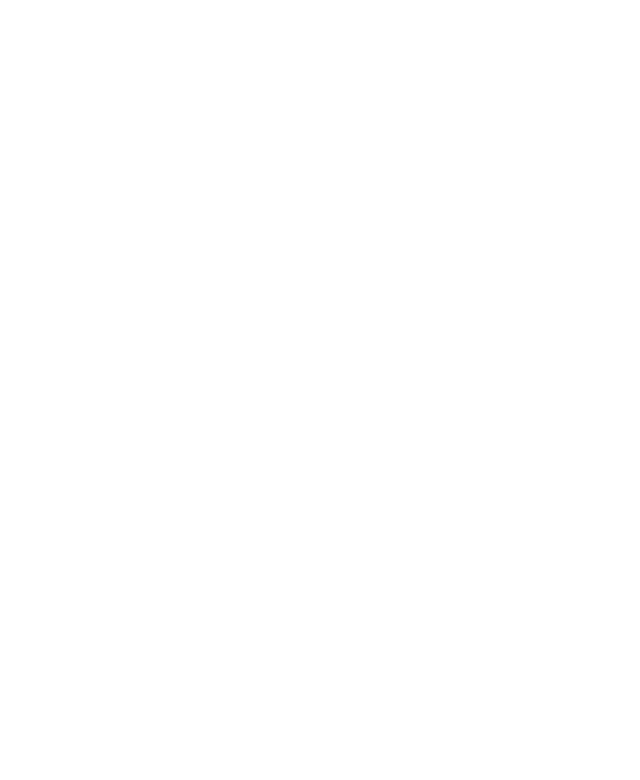
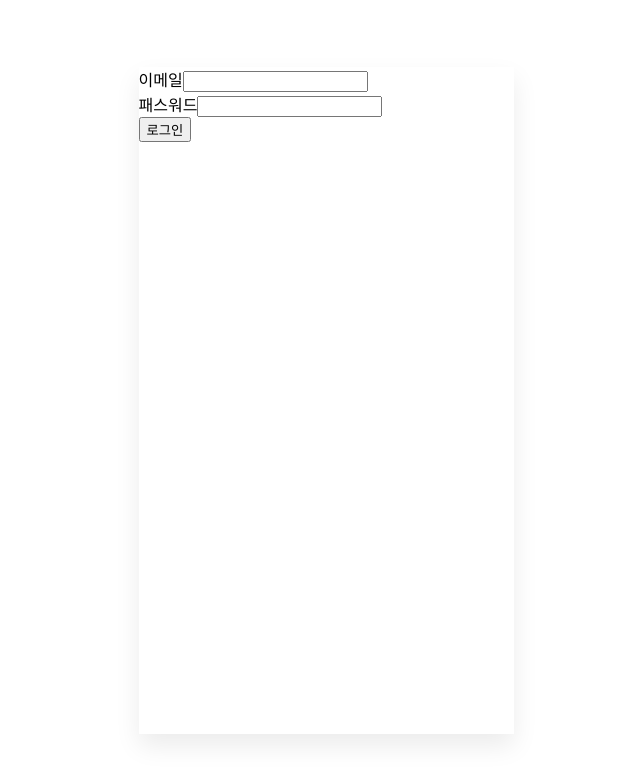
Before and after one commit to Dayeon0820/likelion-campus-hackathon-frontend, a React (Create React App) app: page /EmailLogin in a window 1280 px wide. Before the commit this address had no page. Shown: the top 780 px of the page, without its empty margins (314-954 px from the left). Built offline with nearby package versions, Linux system fonts and the light colour scheme.

Commit message:
로그인 구현

```diff
--- a/src/App.js
+++ b/src/App.js
@@ -4,6 +4,7 @@ import React from "react";
 import { BrowserRouter as Router, Route, Routes } from "react-router-dom";
 import Login from "./login/login";
 import Signup1 from "./signup/signup";
+import Login_email from "./login/login_email";
 
 function App() {
   return (
@@ -11,6 +12,7 @@ function App() {
       <Routes>
         <Route path="/" element={<Login />} />
         <Route path="/signup1" element={<Signup1 />} />
+        <Route path="/EmailLogin" element={<Login_email />} />
       </Routes>
     </Router>
   );
--- a/src/login/login.jsx
+++ b/src/login/login.jsx
@@ -1,19 +1,23 @@
 import React from "react";
-import { Link } from "react-router-dom";
+import { Link, useNavigate } from "react-router-dom";
 import { useState } from "react";
 import { useEffect } from "react";
 import "../App.css";
 import "./login.css";
 
 function Login() {
+  const navigate = useNavigate();
+  const gotoLogin = () => navigate("/EmailLogin");
   return (
     <div id="mobile-view">
       <div id="login-container">
         <h1 id="logo">로고</h1>
         <div id="login_btnBox">
           <Link to="/signup1">회원가입 하기</Link>
-          <button className="loginBtn">카카오톡 로그인</button>
-          <button className="loginBtn">이메일 로그인</button>
+
+          <button className="loginBtn" onClick={gotoLogin}>
+            이메일 로그인
+          </button>
         </div>
       </div>
     </div>
--- /dev/null
+++ b/src/login/login_email.jsx
@@ -0,0 +1,79 @@
+import React from "react";
+import { FontAwesomeIcon } from "@fortawesome/react-fontawesome";
+import { faChevronLeft, faCheck } from "@fortawesome/free-solid-svg-icons";
+import { Link, useNavigate } from "react-router-dom";
+import { useState } from "react";
+import { useEffect } from "react";
+import "../App.css";
+
+function Login_email() {
+  const [password, setPassword] = useState("");
+  const [email, setEmail] = useState("");
+  const onLogin = async (e) => {
+    e.preventDefault();
+    const loginDTO = {
+      email: email,
+      password: password,
+    };
+    console.log(loginDTO);
+    if (!email || !password) {
+      alert("모든 입력칸을 채워주십시오");
+      return;
+    } else {
+      try {
+        const response = await fetch(baseURL, {
+          method: "POST",
+          headers: {
+            "Content-Type": "application/json",
+          },
+          body: JSON.stringify(loginDTO),
+        });
+
+        if (!response.ok) {
+          if (response.status === 400) {
+            alert("아이디 또는 패스워드가 틀렸습니다.");
+            return;
+          } else {
+            alert("로그인에 실패했습니다.");
+            return;
+          }
+        }
+
+        const data = await response.json();
+        console.log("response received", data);
+        localStorage.setItem("token", data.access_token);
+        localStorage.setItem("refresh_token", data.refresh_token);
+        alert("추카포카^^&&~**% 로그인 성공");
+      } catch (error) {
+        console.error("Error occurred during login:", error);
+        alert("Error occurred " + error.message);
+      }
+    }
+  };
+  const baseURL = "http://sangsang2.kr:8080/api/member/login";
+  return (
+    <div id="mobile-view">
+      <form onSubmit={onLogin}>
+        <div>
+          <span>이메일</span>
+          <input
+            type="email"
+            required
+            onChange={(e) => setEmail(e.target.value)}
+          />
+        </div>
+        <div>
+          <span>패스워드</span>
+          <input
+            type="password"
+            required
+            onChange={(e) => setPassword(e.target.value)}
+          />
+        </div>
+        <button type="submit">로그인</button>
+      </form>
+    </div>
+  );
+}
+
+export default Login_email;
--- a/src/signup/signup.jsx
+++ b/src/signup/signup.jsx
@@ -14,7 +14,36 @@ function Signup1() {
   const [email, setEmail] = useState("");
   const [rePassW, setRePassW] = useState("");
   const [Verif, setVerif] = useState("");
+  const [buttonTxt, setButtonTxt] = useState("인증코드 받기");
+  const [isButtonDisabled, setIsButtonDisabled] = useState(false);
+  const [count, setCount] = useState(30);
+  const [isCounting, setIsCounting] = useState(false);
+
+  useEffect(() => {
+    //30초 카운트 다운
+    let intervalId;
+    if (isCounting) {
+      intervalId = setInterval(() => setCount((current) => current - 1), 1000);
+    }
+    if (count === 0) {
+      clearInterval(intervalId);
+      setIsCounting(false);
+      setButtonTxt("인증 번호 재발급");
+      setIsButtonDisabled(false);
+      setCount(30);
+    }
+    return () => clearInterval(intervalId);
+  }, [isCounting, count]);
+
+  useEffect(() => {
+    // count가 변할 때마다 버튼 텍스트 업데이트
+    if (isCounting && count > 0) {
+      setButtonTxt(`${count}초 후 재발급 가능`);
+    }
+  }, [count, isCounting]);
+
   const getVerifEmail = async (e) => {
+    //인증번호 api 불러오기
     e.preventDefault();
     const baseURL = "http://sangsang2.kr:8080/api/member/send-verification";
     if (!email) {
@@ -25,6 +54,9 @@ function Signup1() {
         email: email,
       };
       console.log(verifDTO);
+      setIsButtonDisabled(true); // 버튼 비활성화
+      setIsCounting(true);
+
       try {
         const response = await fetch(baseURL, {
           method: "POST",
@@ -48,6 +80,7 @@ function Signup1() {
     }
   };
   const onSignup = async (e) => {
+    //회원가입 api 불러오기
     e.preventDefault();
     const passwordPattern =
       /^(?=.*[a-z])(?=.*[A-Z])(?=.*\d)(?=.*[!@#$%^&*()]).{8,}$/;
@@ -90,7 +123,7 @@ function Signup1() {
           }
         }
 
-        const data = await response.json();
+        const data = await response.text();
         console.log("response received", data);
         alert("회원가입 되었습니다. 다시 로그인해 주세요");
         navigate("/");
@@ -148,8 +181,12 @@ function Signup1() {
             onChange={(e) => setVerif(e.target.value)}
           />
         </div>
-        <button id="verification_btn" onClick={getVerifEmail}>
-          인증코드 받기
+        <button
+          id="verification_btn"
+          onClick={getVerifEmail}
+          disabled={isButtonDisabled}
+        >
+          {buttonTxt}
         </button>
 
         <button type="submit" className="submitBtn">
```
